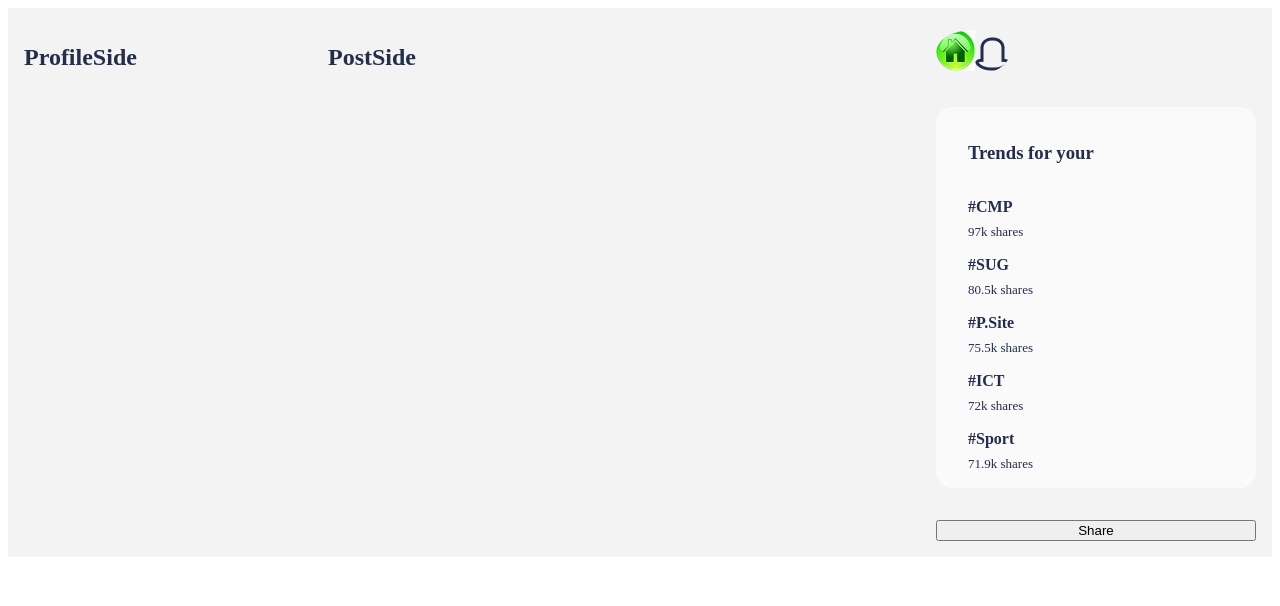
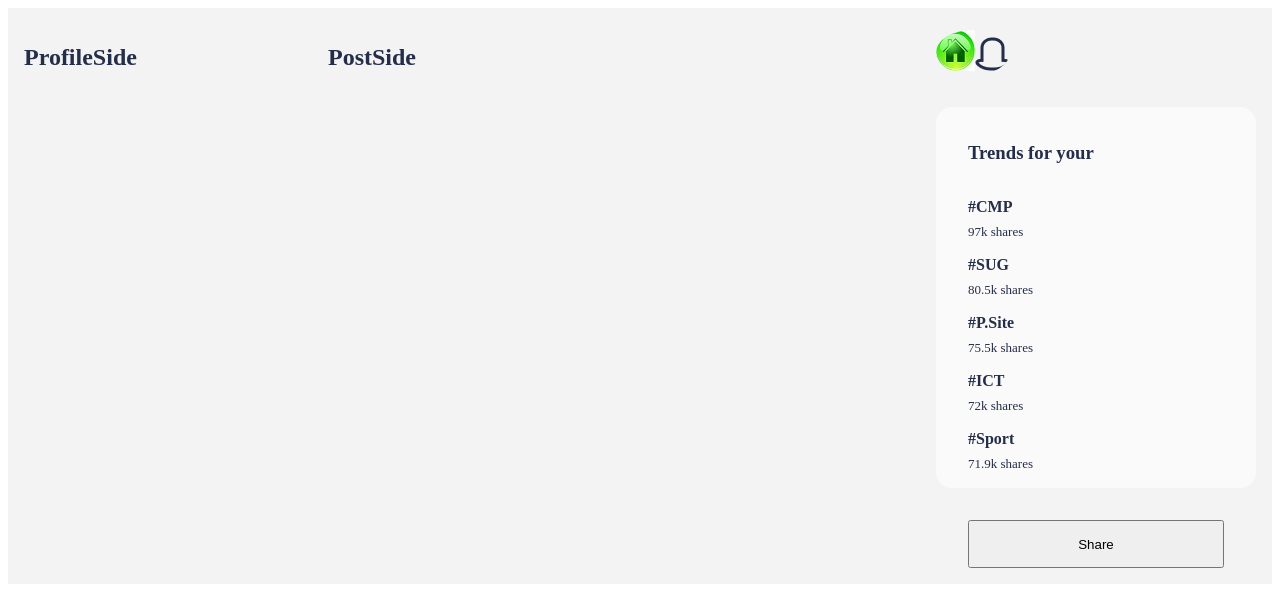
Before and after one commit to Sodiqbinali/Fudma_Chat, a React (Create React App) app in the folder frontend/: page / in a window 1280 px wide. Shown: the top 606 px of the page. Built offline with nearby package versions, Linux system fonts and the light colour scheme.

Commit message:
style share button

```diff
--- a/frontend/src/components/RightSide/RightSide.css
+++ b/frontend/src/components/RightSide/RightSide.css
@@ -23,3 +23,9 @@
 .navIcons>img:hover{
     cursor: pointer;
 }
+
+.r-button{
+    height:3rem;
+    width: 80%;
+    align-self: center;
+}
```
